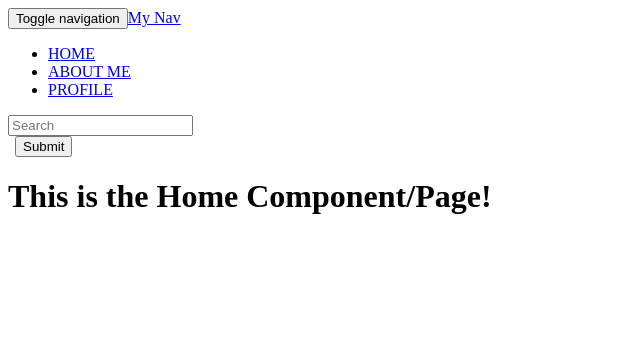
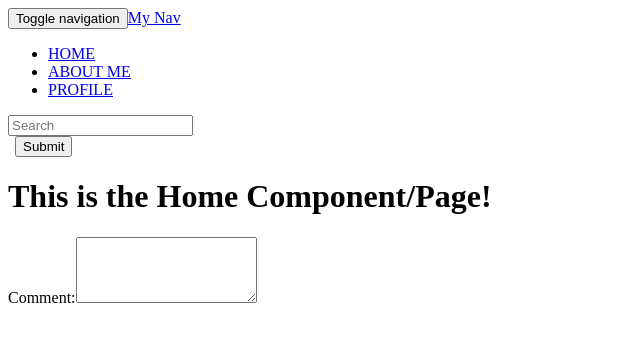
Before and after one commit to domreese/NodeReactDom, a React app: page / in a window 1280 px wide. Shown: the top 342 px of the page, without its empty margins (0-640 px from the left). Built offline with nearby package versions, Linux system fonts and the light colour scheme.

Commit message:
Added fav icon to application, and created demo two way binding comment example.

```diff
--- a/src/app/components/Home.js
+++ b/src/app/components/Home.js
@@ -3,14 +3,27 @@ export class Home extends React.Component {
     constructor(){
         super();
         this.state = {
-            status: 0
+            value: ""
         };
+    }
+
+    processText (e) {
+        this.setState({
+            value: e.target.value
+        });
     }
 
     render() {
         return (
            <div>
                <h1>This is the Home Component/Page!</h1>
+               <div className="form-group">
+                   <label htmlFor="comment">Comment:</label>
+                   <textarea onChange={this.processText.bind(this)} className="form-control" value={this.state.value} rows="4"> </textarea>
+               </div>
+               <div className="jumbotron">
+                   <p>{this.state.value}</p>
+               </div>
            </div>
         );
     }
--- a/webpack.config.js
+++ b/webpack.config.js
@@ -69,7 +69,8 @@ module.exports = {
     },
     plugins: [
         new HtmlWebpackPlugin({
-        template: SRC_DIR + "/index.html"
+        template: SRC_DIR + "/index.html",
+        favicon: SRC_DIR + "/favicon.ico"
     }),
     new ExtractTextPlugin({
             filename: 'css/[name].css',
```
Also changed, not shown: 1 other file (tests, documents, lock files or other folders).
